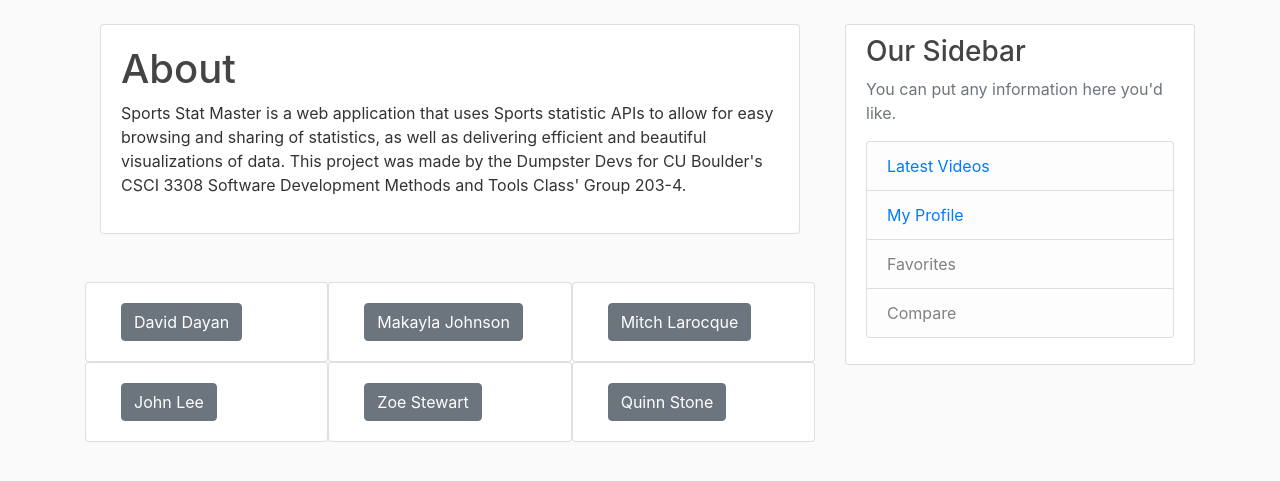
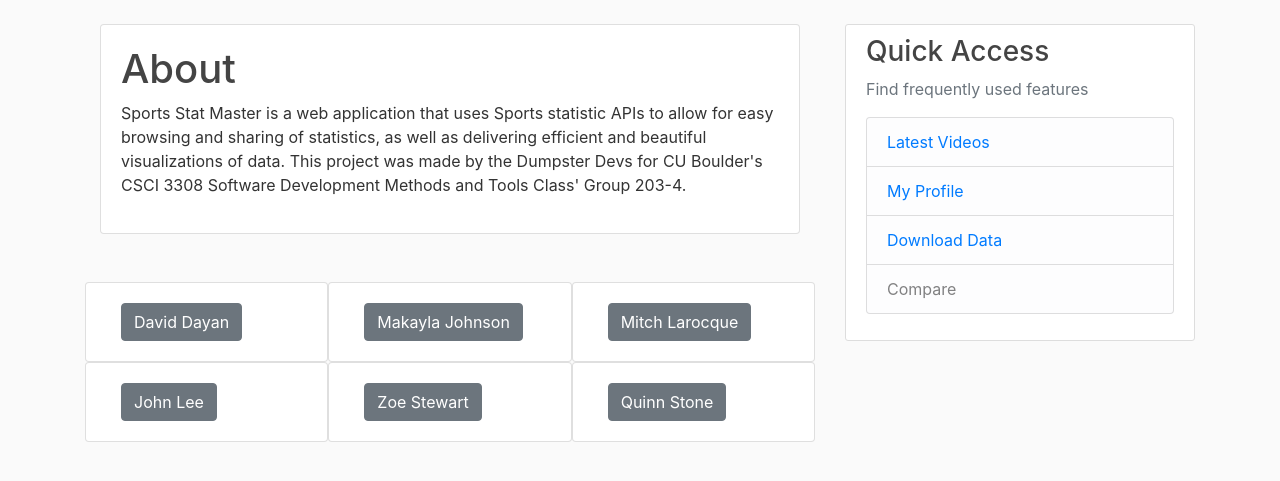
Before and after one commit to zxstewart/SoftDev_Project, a Flask app: page /about in a window 1280 px wide. Shown: the part 56-537 px from the top of the page. Run offline with Flask 2, Linux system fonts and the light colour scheme; some libraries are stand-ins or nearby versions.

Commit message:
begin implementation of download data feature

```diff
--- a/project-code/sportsapp/routes.py
+++ b/project-code/sportsapp/routes.py
@@ -114,6 +114,10 @@ def soccer():
 def baseball():
     return render_template('baseball.html')
 
+@app.route('/download_data')
+def download_data():
+    return render_template('download_data.html')
+
 #adding routing backend for logout button
 @app.route('/logout')
 def logout():
--- /dev/null
+++ b/project-code/sportsapp/templates/download_data.html
@@ -0,0 +1,4 @@
+{% extends "layout.html" %}
+{% block content %}
+<h1>Download Team Data!</h1>
+{% endblock content%}
--- a/project-code/sportsapp/templates/layout.html
+++ b/project-code/sportsapp/templates/layout.html
@@ -61,13 +61,13 @@
           </div>
           <div class="col-md-4">
             <div class="content-section">
-              <h3>Our Sidebar</h3>
-              <p class='text-muted'>You can put any information here you'd like.
+              <h3>Quick Access</h3>
+              <p class='text-muted'>Find frequently used features
                 <ul class="list-group">
                   <!--changed the sidebar options from default to some more likely pages?-->
                   <li class="list-group-item list-group-item-light"><a href="/video">Latest Videos</a></li>
                   <li class="list-group-item list-group-item-light"><a href="/profile">My Profile</a></li>
-                  <li class="list-group-item list-group-item-light">Favorites</li>
+                  <li class="list-group-item list-group-item-light"><a href="{{ url_for('download_data') }}">Download Data</a></li>
                   <li class="list-group-item list-group-item-light">Compare</li>
                 </ul>
               </p>
--- a/project-code/testVisualizations.py
+++ b/project-code/testVisualizations.py
@@ -1,8 +1,5 @@
-#using mpld3 library to create interactive visualizations for the user
-import mpld3
 import pandas as pd
 import numpy as np
-import matplotlib.pyplot as plt
 from sportsreference.nfl.boxscore import Boxscore
 from sportsreference.nfl.teams import Teams
 
```
